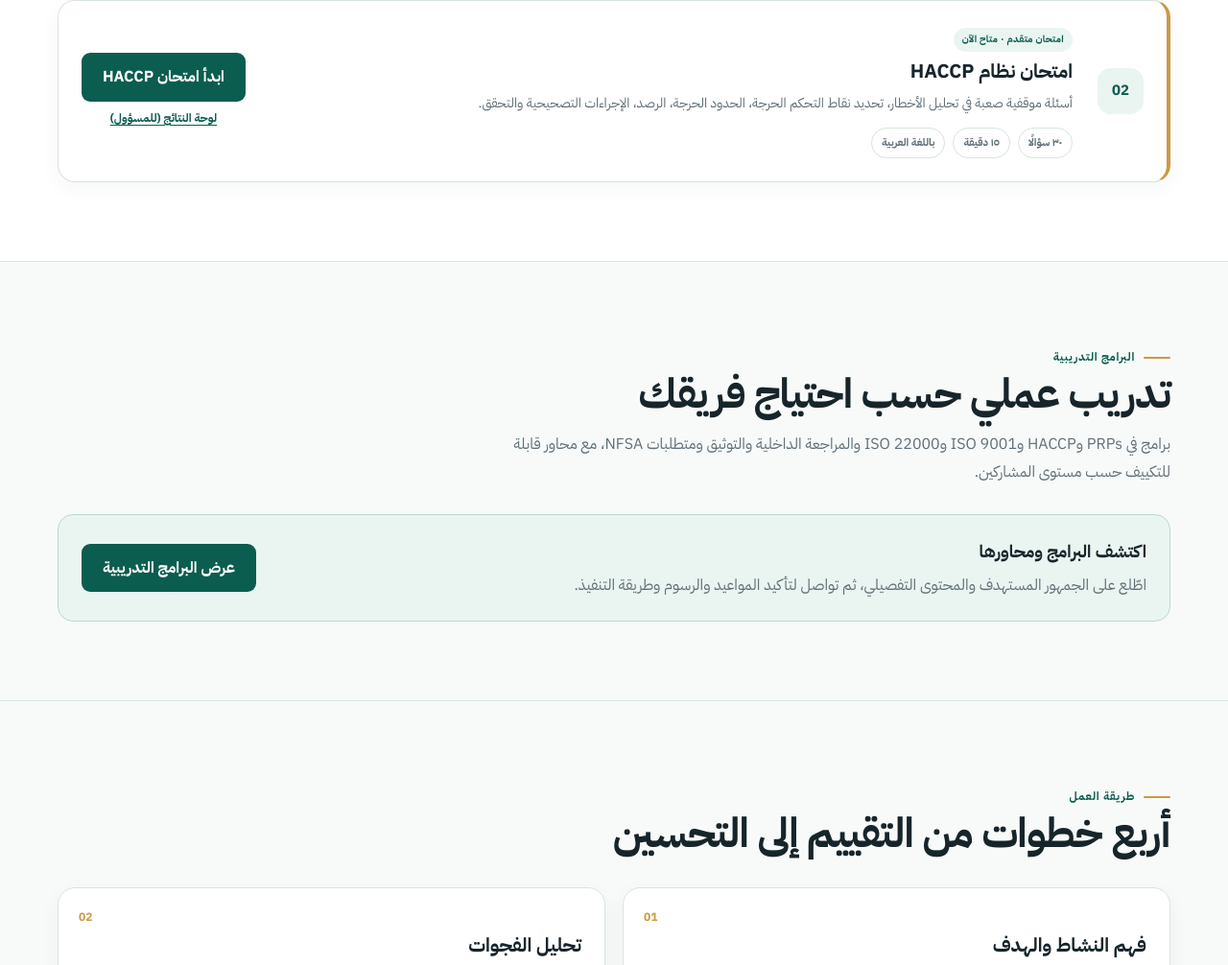
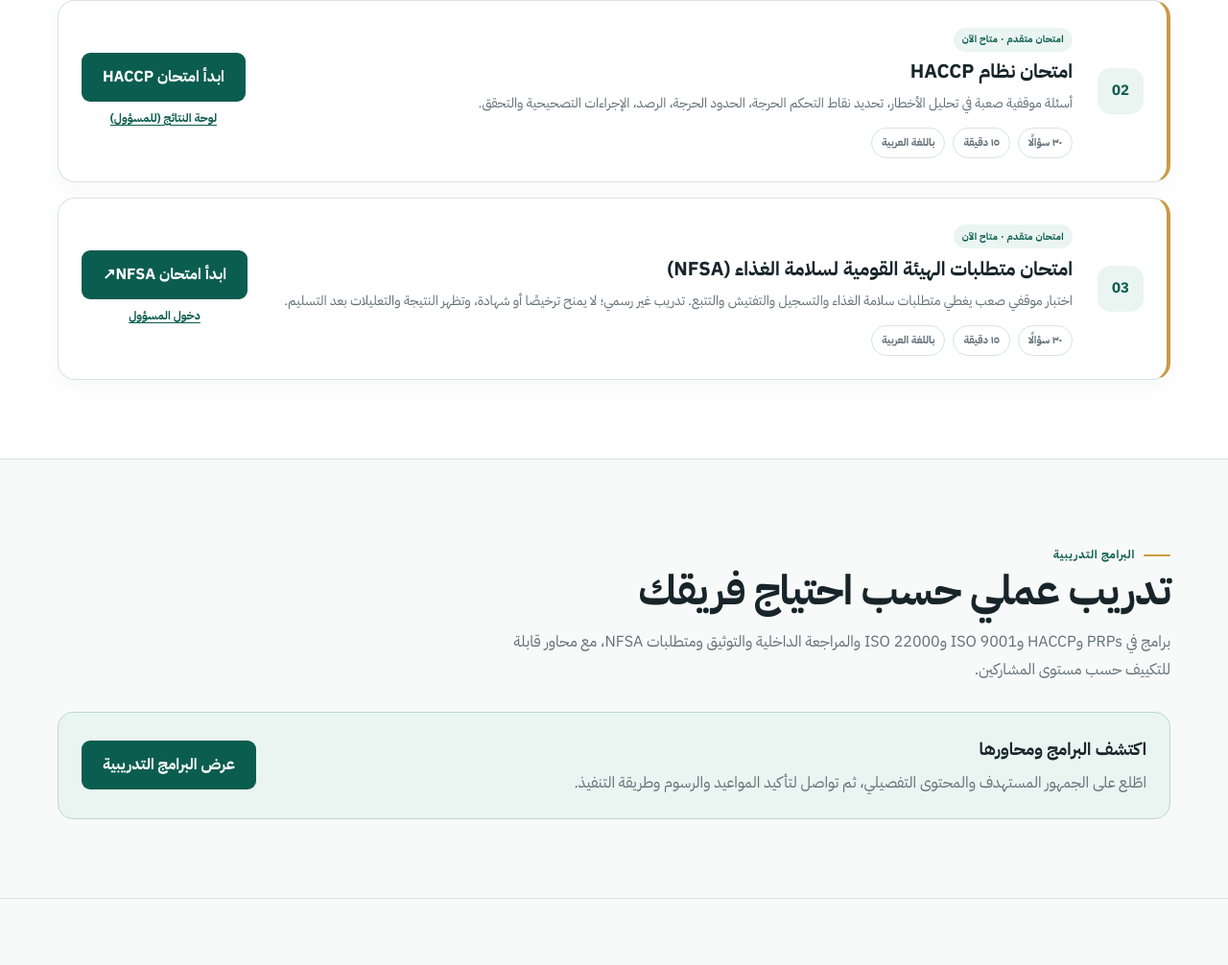
Before and after one commit to Akram-Sabry/Akram-Sabry.github.io, a plain HTML site: page index.html in a window 1280 px wide. Shown: the part 6706-7712 px from the top of the page at 96% size. Drawn offline with Linux system fonts and the light colour scheme.

Commit message:
Add NFSA practice exam to exam section

```diff
--- a/index.html
+++ b/index.html
@@ -237,6 +237,19 @@
               <a class="exam-results-link" href="https://haccpquiz-2fczxzl6.manus.space/admin" rel="noopener noreferrer" target="_blank">لوحة النتائج (للمسؤول)</a>
             </div>
           </article>
+          <article class="card exam-card reveal">
+            <span class="exam-number" aria-label="الامتحان الثالث">03</span>
+            <div class="exam-copy">
+              <span class="exam-tag">امتحان متقدم · متاح الآن</span>
+              <h3>امتحان متطلبات الهيئة القومية لسلامة الغذاء (NFSA)</h3>
+              <p>اختبار موقفي صعب يغطي متطلبات سلامة الغذاء والتسجيل والتفتيش والتتبع. تدريب غير رسمي؛ لا يمنح ترخيصًا أو شهادة، وتظهر النتيجة والتعليلات بعد التسليم.</p>
+              <ul class="exam-meta"><li>٣٠ سؤالًا</li><li>١٥ دقيقة</li><li>باللغة العربية</li></ul>
+            </div>
+            <div class="exam-actions">
+              <a class="button button-primary exam-launch" href="https://nfsaquiz-8jjopajj.manus.space/" target="_blank" rel="noopener noreferrer">ابدأ امتحان NFSA <span aria-hidden="true">↗</span></a>
+              <a class="exam-results-link" href="https://nfsaquiz-8jjopajj.manus.space/admin" rel="noopener noreferrer" target="_blank">دخول المسؤول</a>
+            </div>
+          </article>
         </div>
       </div>
     </section>
```
